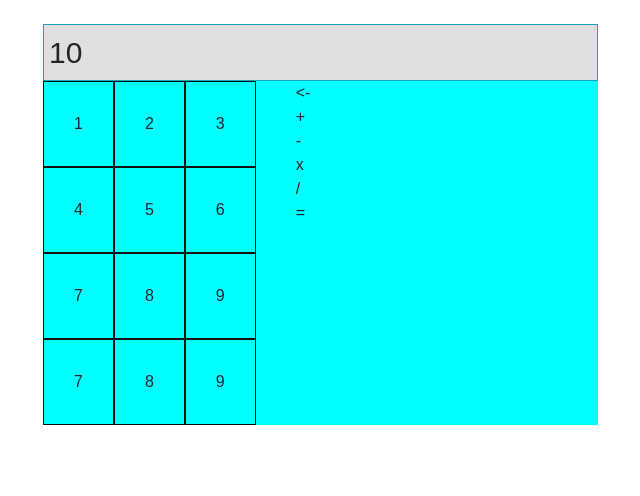
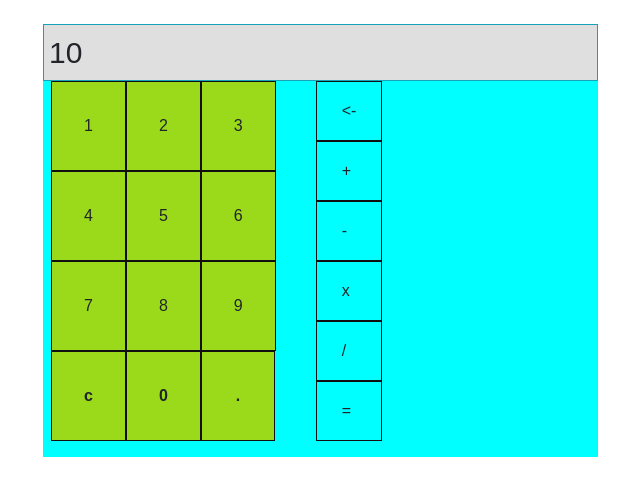
Before and after one commit to lucerohospina/my-calculator, a React (Create React App) app: page / in a window 1280 px wide. Shown: the top 496 px of the page, without its empty margins (27-667 px from the left). Built offline with nearby package versions, Linux system fonts and the light colour scheme.

Commit message:
avances css

```diff
--- a/src/App.css
+++ b/src/App.css
@@ -9,14 +9,24 @@
 
 .list-style {
   list-style: none;
+  margin-left:0;
 }
 
 .keyboard{
   background-color: aqua;
   width: 50%;
 }
-.box-span{
+.box-span, .box-span2{
   display: inline-block;
-  padding: 30px;
+  padding: 32px;
+  background-color: rgb(154, 218, 27);
   border:1px solid rgb(17, 16, 16);
 }
+.box-span2:last-child{
+  background:rgb(154, 218, 27);
+  padding: 32px 34px;
+}
+.operators-style {
+  padding: 17px 25px;
+  border:1px solid rgb(17, 16, 16);
+}
--- a/src/App.js
+++ b/src/App.js
@@ -20,7 +20,7 @@ class App extends Component {
             numbers={["1","2","3"]}
             numbers2={["4","5","6"]}
             numbers3={["7","8","9"]}
-            numbers4={["C","0","."]}
+            numbers4={["c","0","."]}
          />
          <Operators
            operators={["<-", "+", "-", "x", "/" , "="]}
--- a/src/components/Keyboard.js
+++ b/src/components/Keyboard.js
@@ -3,20 +3,20 @@ import React, { Component } from 'react';
 class Keyboard extends Component {
   render() {
     const firstRow = this.props.numbers.map((number, index) => {
-      return <span key={index} class="box-span">{number}</span>
+      return <span key={index} className="box-span">{number}</span>
     })
     const secondRow = this.props.numbers2.map((number, index) => {
-      return <span key={index} class="box-span">{number}</span>
+      return <span key={index} className="box-span">{number}</span>
     })
     const thirdRow = this.props.numbers3.map((number, index) => {
-      return <span key={index} class="box-span">{number}</span>
+      return <span key={index} className="box-span">{number}</span>
     })
-    const fourthRow = this.props.numbers3.map((number, index) => {
-      return <span key={index} class="box-span">{number}</span>
+    const fourthRow = this.props.numbers4.map((number, index) => {
+      return <span key={index} className="box-span2 font-weight-bold">{number}</span>
     })
 
     return (
-      <div>
+      <div className = "ml-2">
         <div>
           <span>{firstRow}</span>
         </div>
--- a/src/components/Operators.js
+++ b/src/components/Operators.js
@@ -3,7 +3,7 @@ import React, { Component } from 'react';
 class Operators extends Component {
   render() {
     const listOfOperators = this.props.operators.map((operator, index)=>{
-      return <li key={index}>{operator}</li>
+      return <li key={index} className= "operators-style">{operator}</li>
     })
 
     return (
```
